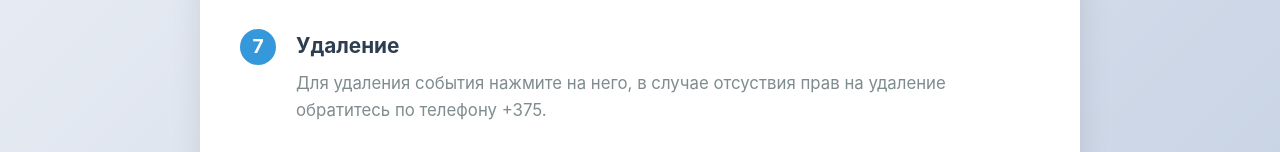
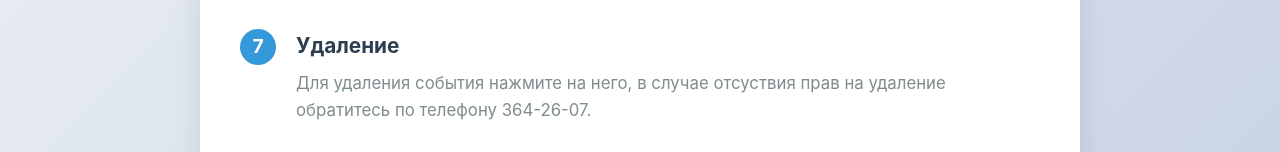
Before and after one commit to bronivichok1/my-calendar-app, a React (Create React App) app: page /instruction in a window 1280 px wide. Shown: the part 767-919 px from the top of the page. Built offline with nearby package versions, Linux system fonts and the light colour scheme.

Commit message:
dev 0.6.2

```diff
--- a/src/App.jsx
+++ b/src/App.jsx
@@ -965,7 +965,7 @@ function App() {
             />
             <Modal
                 isOpen={helpModalOpen}
-                message="Для удаления события нажмите на него, если у вас не хватает прав обратитесь в '' по телефону +375."
+                message="Для удаления события нажмите на него, если у вас не хватает прав обратитесь по телефону 364-26-07."
                 onClose={handleCloseHelpModal}
                 showCancelButton={false}
             />
--- a/src/Instructions.jsx
+++ b/src/Instructions.jsx
@@ -66,7 +66,7 @@ const Instruction = () => {
             <div className="step-number">7</div>
             <div className="step-content">
               <h3>Удаление</h3>
-              <p>Для удаления события нажмите на него, в случае отсуствия прав на удаление обратитесь по телефону +375.</p>
+              <p>Для удаления события нажмите на него, в случае отсуствия прав на удаление обратитесь по телефону 364-26-07.</p>
             </div>
           </div>
 
```
